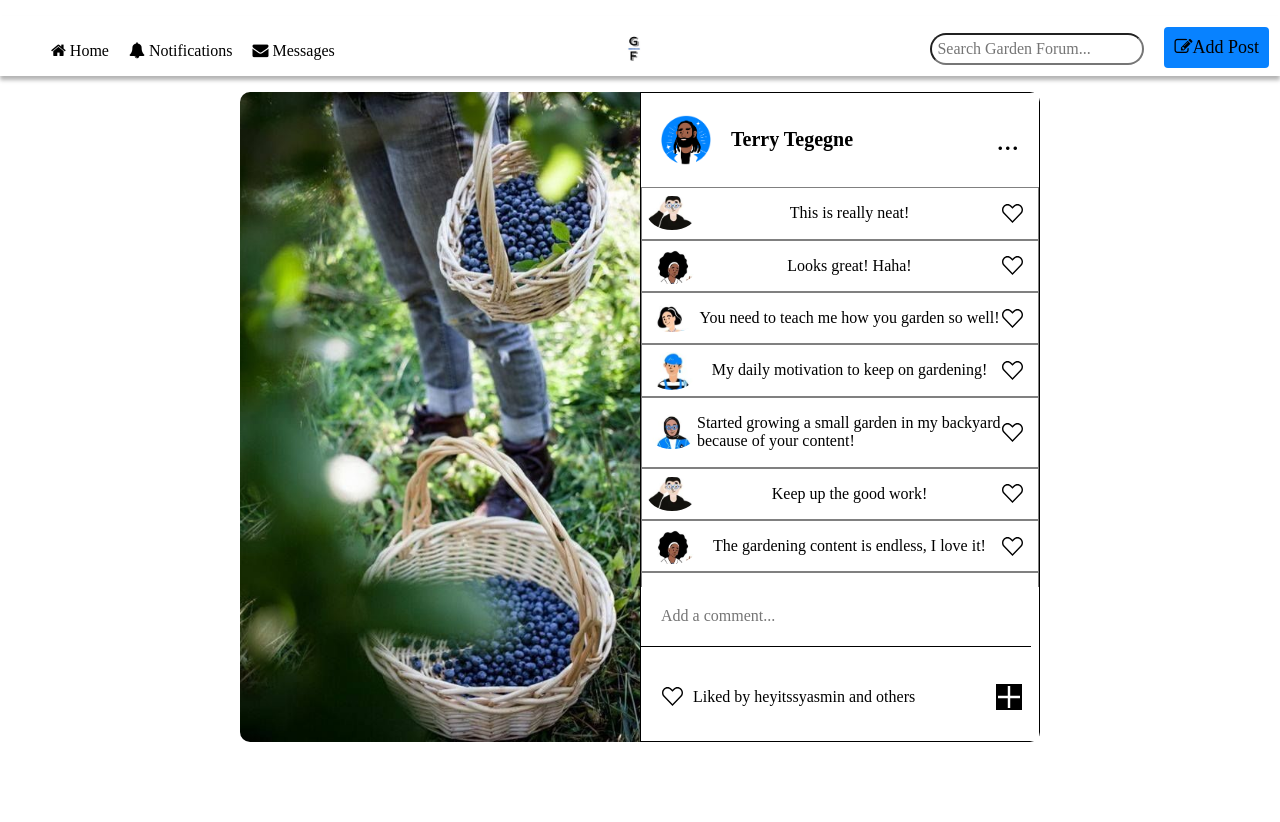
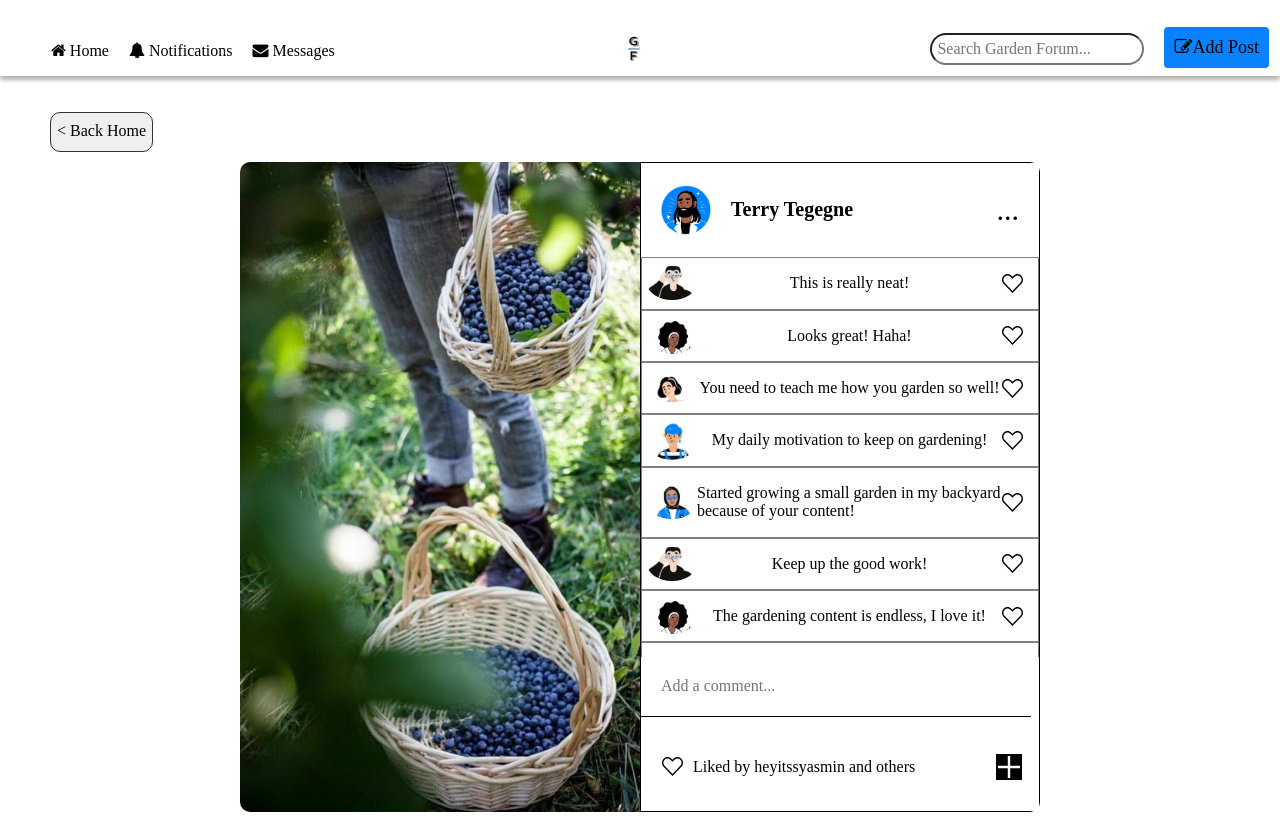
Before and after one commit to vdp-eve/main, a plain HTML site: page card1.html in a window 1280 px wide. Before the commit the page ends 800 px from the top, so only its background shows below. Drawn offline with Linux system fonts and the light colour scheme.

Commit message:
Update card1.html

```diff
--- a/card1.html
+++ b/card1.html
@@ -8,7 +8,7 @@
     <title>Gardener's Forum</title>
   </head>
   <body>
-      <link
+    <link
     rel="stylesheet"
     href="https://cdnjs.cloudflare.com/ajax/libs/font-awesome/4.7.0/css/font-awesome.min.css"
   />
@@ -50,6 +50,12 @@
     </ul>
 
   </header>
+
+    <a href="./index.html">
+      <button name="home button" class="home__button" href="index.html">
+        < Back Home
+      </button></a
+    >
     <div class="post">
       <div class="post__info">
         <img src="./images/image1.jpg" alt="Post Image" class="post__image" />
```
